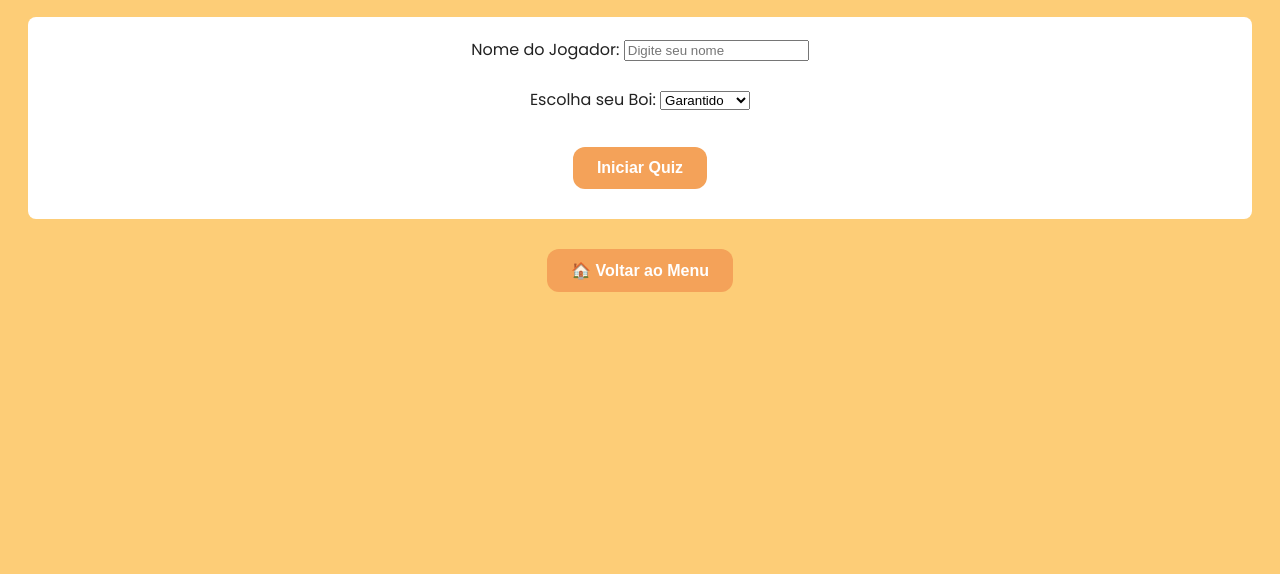
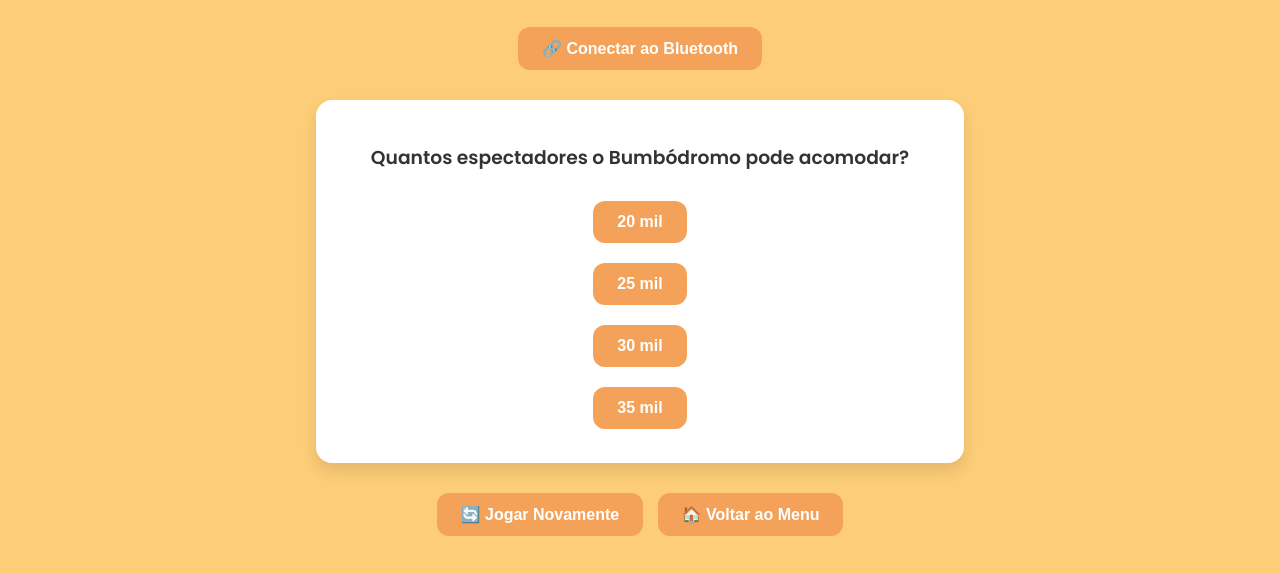
Before and after one commit to FernandaSishan/QuizOcara, a plain HTML site: page quiz.html in a window 1280 px wide. Shown: the part 277-851 px from the top of the page. Before the commit the page ends 800 px from the top, so only its background shows below. Drawn offline with Linux system fonts and the light colour scheme.

Commit message:
apagar pintar

```diff
--- a/quiz.html
+++ b/quiz.html
@@ -58,33 +58,14 @@
       margin-top: 30px;
       color: #4a4a4a;
     }
-    .player-info {
-      background-color: #ffffff;
-      padding: 20px;
-      border-radius: 8px;
-      margin-bottom: 20px;
-    }
   </style>
 </head>
 <body>
   <img src="bumbalogo2.png" alt="Bumbalogo">
   <h1>Quiz do Festival de Parintins</h1>
-
-  <!-- Seção para capturar o nome e a preferência do boi -->
-  <div id="player-info" class="player-info">
-    <label for="player-name">Nome do Jogador:</label>
-    <input type="text" id="player-name" placeholder="Digite seu nome">
-    <br><br>
-    <label for="boi-choice">Escolha seu Boi:</label>
-    <select id="boi-choice">
-      <option value="Garantido">Garantido</option>
-      <option value="Caprichoso">Caprichoso</option>
-    </select>
-    <br><br>
-    <button onclick="startQuiz()">Iniciar Quiz</button>
-  </div>
-
+  <button onclick="connectBLE()">🔗 Conectar ao Bluetooth</button>
   <div id="quiz-container"></div>
+  <button onclick="startQuiz()">🔄 Jogar Novamente</button>
   <button onclick="window.location.href='index.html'">🏠 Voltar ao Menu</button>
 
   <script>
@@ -104,22 +85,41 @@
     let currentQuestions = [];
     let currentQuestion = 0;
     let score = 0;
-    let playerName = "";
-    let playerBoi = "";
+
+    let device, server, service, characteristic;
+    const SERVICE_UUID = "12345678-1234-1234-1234-1234567890ab";
+    const CHARACTERISTIC_UUID = "abcd1234-ab12-cd34-ef56-abcdef123456";
+
+    async function connectBLE() {
+      try {
+        device = await navigator.bluetooth.requestDevice({
+          filters: [{ namePrefix: "ESP32" }],
+          optionalServices: [SERVICE_UUID]
+        });
+
+        server = await device.gatt.connect();
+        service = await server.getPrimaryService(SERVICE_UUID);
+        characteristic = await service.getCharacteristic(CHARACTERISTIC_UUID);
+
+        alert("✅ Conectado com sucesso!");
+      } catch (error) {
+        alert("Erro ao conectar Bluetooth: " + error);
+        console.error(error);
+      }
+    }
+
+    async function sendBLEMessage(message) {
+      if (characteristic) {
+        try {
+          const encoder = new TextEncoder();
+          await characteristic.writeValue(encoder.encode(message));
+        } catch (e) {
+          console.error("Erro ao enviar mensagem BLE:", e);
+        }
+      }
+    }
 
     function startQuiz() {
-      // Captura o nome e boi do jogador
-      playerName = document.getElementById("player-name").value;
-      playerBoi = document.getElementById("boi-choice").value;
-
-      // Verifica se o nome foi inserido
-      if (!playerName) {
-        alert("Por favor, insira seu nome para começar!");
-        return;
-      }
-
-      // Esconde a seção de informações do jogador e exibe o quiz
-      document.getElementById("player-info").style.display = "none";
       currentQuestion = 0;
       score = 0;
       currentQuestions = questions.sort(() => 0.5 - Math.random()).slice(0, 10);
@@ -136,7 +136,7 @@
       document.getElementById("quiz-container").innerHTML = html;
     }
 
-    function checkAnswer(selected) {
+    async function checkAnswer(selected) {
       const q = currentQuestions[currentQuestion];
       const isCorrect = selected === q.c;
       let feedbackHtml = `<div class="question-container">`;
@@ -144,8 +144,10 @@
       if (isCorrect) {
         score++;
         feedbackHtml += `<p class="feedback" style="color:green;">✅ Acertou!</p>`;
+        await sendBLEMessage("ACERTOU");
       } else {
         feedbackHtml += `<p class="feedback" style="color:red;">❌ Errou! A resposta correta era: <strong>${q.a[q.c]}</strong></p>`;
+        await sendBLEMessage("ERROU");
       }
 
       feedbackHtml += `<button onclick="nextQuestion()">Próxima</button></div>`;
@@ -158,9 +160,11 @@
         showQuestion();
       } else {
         document.getElementById("quiz-container").innerHTML =
-          `<div class="score-result">🎉 ${playerName}, você acertou ${score} de ${currentQuestions.length} perguntas!<br><strong>Boi Preferido: ${playerBoi}</strong></div>`;
+          `<div class="score-result">🎉 Você acertou ${score} de ${currentQuestions.length} perguntas!</div>`;
       }
     }
+
+    window.onload = startQuiz;
   </script>
 </body>
 </html>
```
